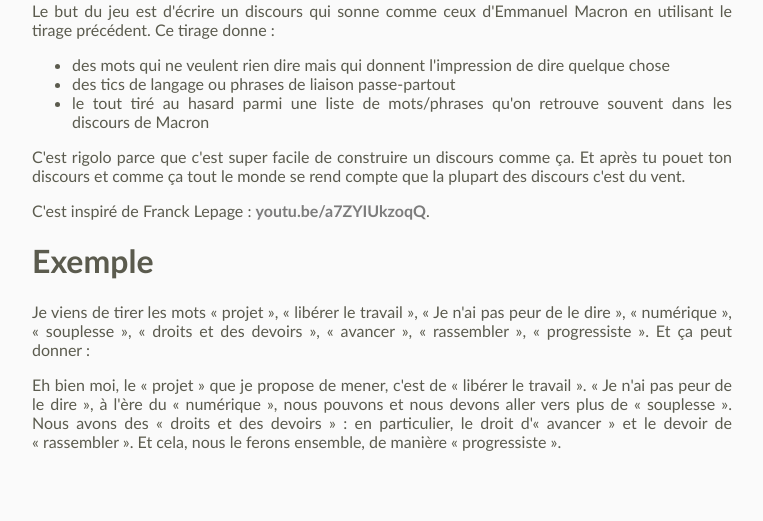
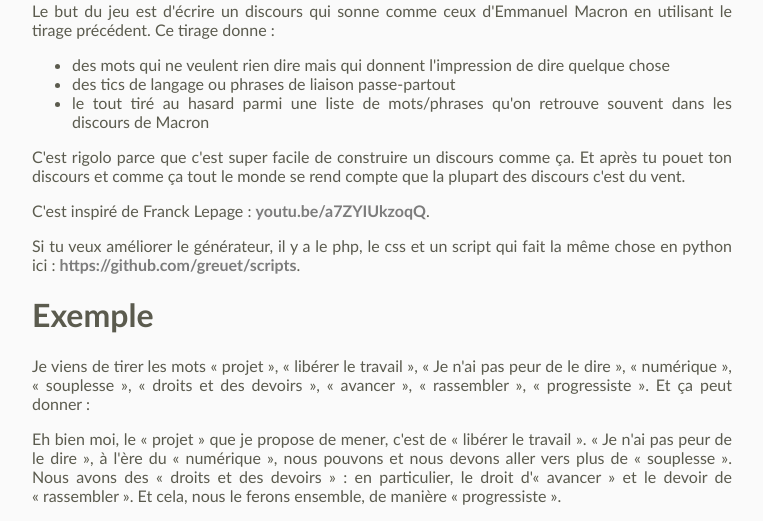
Before and after one commit to greuet/scripts, a PHP site: page / in a window 1280 px wide. Shown: the part 448-969 px from the top of the page, without its empty margins (258-1021 px from the left). Before the commit the page ends 899 px from the top, so only its background shows below. Run offline with PHP 8.4, Linux system fonts and the light colour scheme.

Commit message:
add github url

```diff
--- a/index.php
+++ b/index.php
@@ -25,7 +25,7 @@
 
        echo "<li>projet</li>"; // projet is always selected :)
        for ($i = 0; $i < sizeof($selectedIndices); $i++)
-	   echo "<li>" . $listWords[$selectedIndices[$i]] . "</li>";
+           echo "<li>" . $listWords[$selectedIndices[$i]] . "</li>";
        ?>
     </ul>
 
@@ -47,7 +47,15 @@
   que la plupart des discours c'est du vent.</p>
 
     <p>C'est inspiré de Franck
-    Lepage : <a href="https://youtu.be/a7ZYIUkzoqQ">youtu.be/a7ZYIUkzoqQ</a>.</p>
+    Lepage : <a href="https://youtu.be/a7ZYIUkzoqQ">youtu.be/a7ZYIUkzoqQ</a>.
+    </p>
+
+    <p>Si tu veux améliorer le générateur, il y a le php, le css et un script
+      qui fait la même chose en python ici :
+      <a href="https://github.com/greuet/scripts">
+        https://github.com/greuet/scripts</a>.
+    </p>
+
 
 
     <h1>Exemple</h1> Je viens de tirer les mots « projet », « libérer le
```
